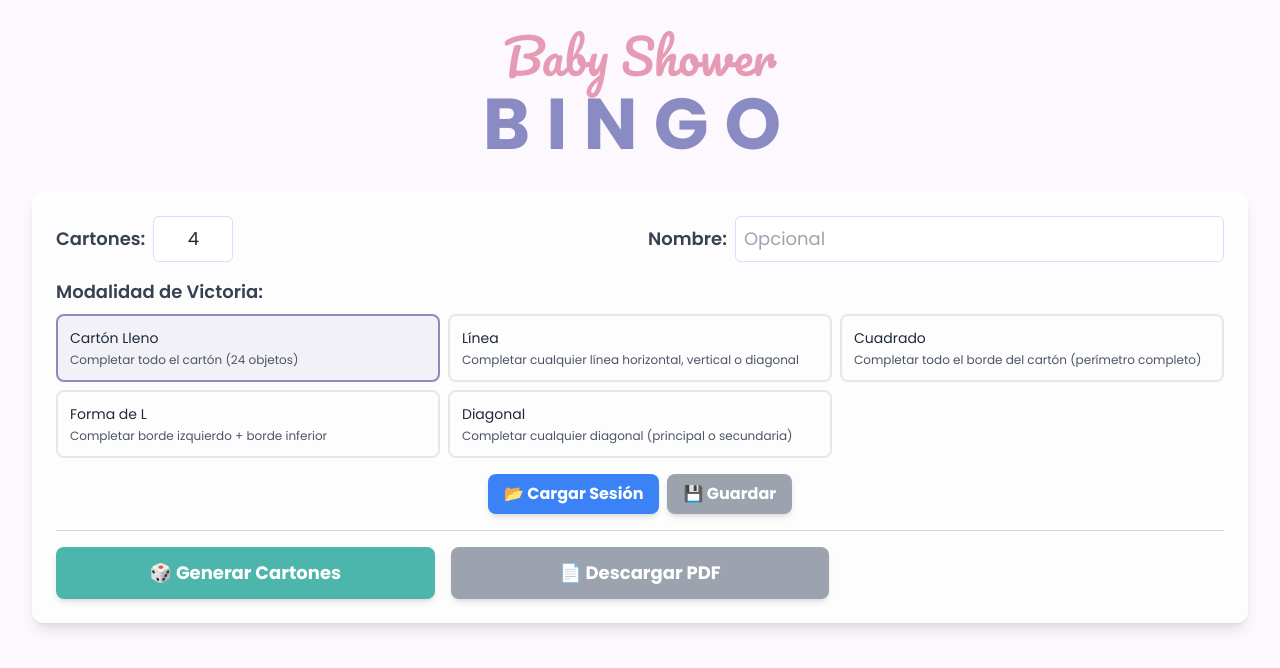
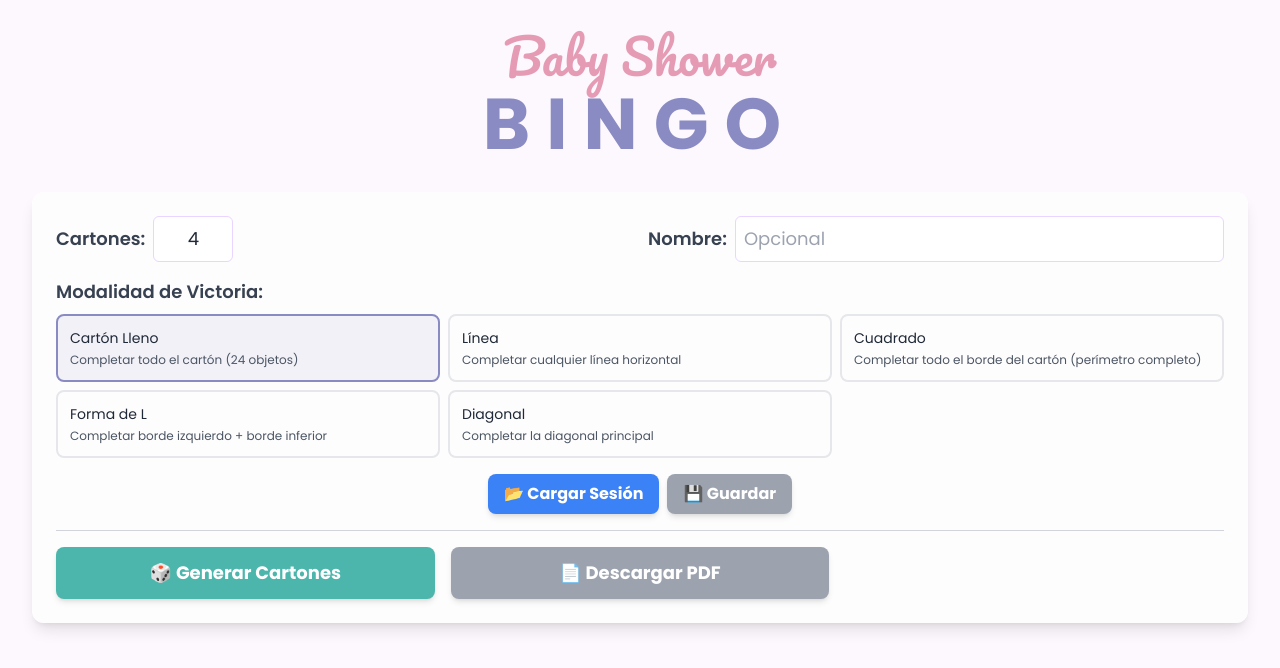
Before and after one commit to phab0s/BINGO-PY, a React (Vite) app in the folder frontend/: page / in a window 1280 px wide. Shown: the top 668 px of the page. Built offline with nearby package versions, Linux system fonts and the light colour scheme; no server answers.

Commit message:
fix: Actualizar descripciones de modalidades de victoria en frontend
- Línea: Solo líneas horizontales (eliminar vertical y diagonal)
- Diagonal: Solo diagonal principal (eliminar secundaria)
- Las descripciones ahora coinciden con la lógica implementada

```diff
--- a/frontend/src/constants.ts
+++ b/frontend/src/constants.ts
@@ -11,7 +11,7 @@ export const VICTORY_MODES: VictoryModeOption[] = [
   {
     value: 'line',
     label: 'Línea',
-    description: 'Completar cualquier línea horizontal, vertical o diagonal'
+    description: 'Completar cualquier línea horizontal'
   },
   {
     value: 'square',
@@ -26,7 +26,7 @@ export const VICTORY_MODES: VictoryModeOption[] = [
   {
     value: 'diagonal',
     label: 'Diagonal',
-    description: 'Completar cualquier diagonal (principal o secundaria)'
+    description: 'Completar la diagonal principal'
   }
 ];
 
```
